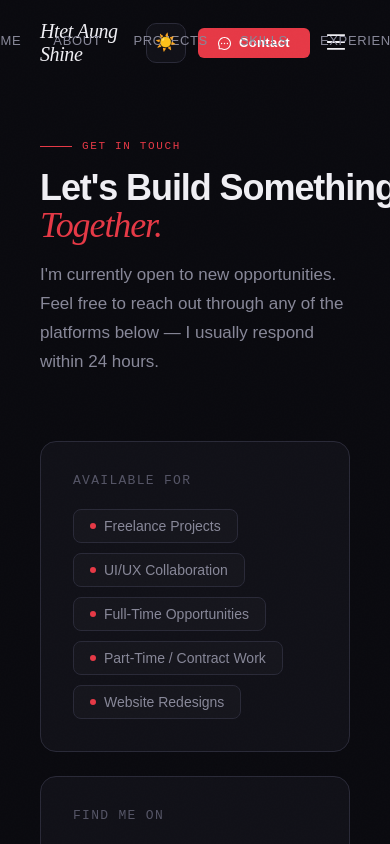
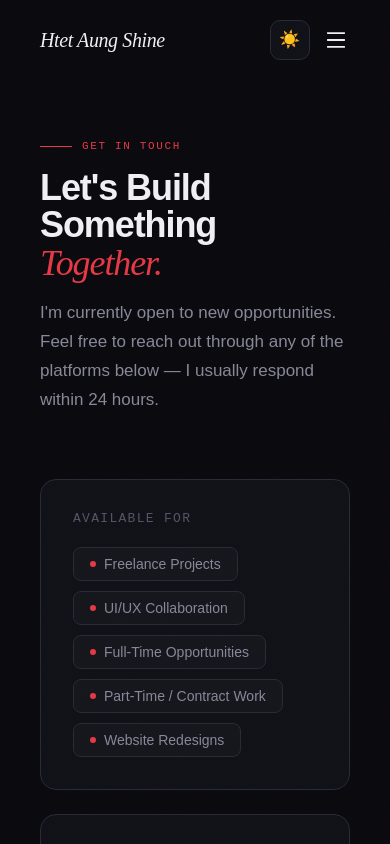
Before and after one commit to ShineLay24/my-portfolio, a Next.js app: page /contact in a window 390 px wide. Shown: the top 844 px of the page. Built offline with nearby package versions, Linux system fonts and the light colour scheme.

Commit message:
Update header.js and contact.js for error in mobile view.

```diff
--- a/src/app/contact/page.js
+++ b/src/app/contact/page.js
@@ -36,7 +36,6 @@ export default function ContactPage() {
             letterSpacing: '-0.03em',
             lineHeight: 1.05,
             marginBottom: '16px',
-            whiteSpace: 'nowrap',
           }}>
             Let's Build Something{' '} <br />
             <span style={{ fontFamily: 'var(--font-serif)', fontStyle: 'italic', fontWeight: 400, color: 'var(--accent)' }}>
--- a/src/component/header.js
+++ b/src/component/header.js
@@ -18,7 +18,6 @@ function ThemeToggle() {
   const [theme, setTheme] = useState('dark')
   const [mounted, setMounted] = useState(false)
 
-  // On first load, read saved preference
   useEffect(() => {
     const saved = localStorage.getItem('portfolio-theme') || 'dark'
     setTheme(saved)
@@ -33,7 +32,6 @@ function ThemeToggle() {
     localStorage.setItem('portfolio-theme', next)
   }
 
-  // Prevent hydration flash
   if (!mounted) {
     return <div style={{ width: 40, height: 40 }} />
   }
@@ -64,7 +62,6 @@ export default function Header() {
     return () => window.removeEventListener('scroll', handleScroll)
   }, [])
 
-  // Keep local theme state in sync so mobile menu bg matches
   useEffect(() => {
     const saved = localStorage.getItem('portfolio-theme') || 'dark'
     setTheme(saved)
@@ -116,6 +113,7 @@ export default function Header() {
             textDecoration: 'none',
             letterSpacing: '-0.02em',
             transition: 'color 0.3s ease',
+            flexShrink: 0,
           }}
           onMouseEnter={e => e.target.style.color = 'var(--accent)'}
           onMouseLeave={e => e.target.style.color = 'var(--text)'}
@@ -125,14 +123,13 @@ export default function Header() {
 
         {/* Desktop Nav */}
         <nav
+          className="header-desktop-nav"
           style={{
-            display: 'flex',
             gap: '32px',
             position: 'absolute',
             left: '50%',
             transform: 'translateX(-50%)',
           }}
-          className="hidden md:flex"
         >
           {navLinks.map(({ href, label }) => {
             const isActive = pathname === href
@@ -151,6 +148,7 @@ export default function Header() {
                   transition: 'color 0.3s ease',
                   position: 'relative',
                   paddingBottom: '4px',
+                  whiteSpace: 'nowrap',
                 }}
                 onMouseEnter={e => { if (!isActive) e.currentTarget.style.color = 'var(--text)' }}
                 onMouseLeave={e => { if (!isActive) e.currentTarget.style.color = 'var(--text-muted)' }}
@@ -172,12 +170,12 @@ export default function Header() {
         </nav>
 
         {/* Right side */}
-        <div style={{ display: 'flex', alignItems: 'center', gap: '12px' }}>
+        <div style={{ display: 'flex', alignItems: 'center', gap: '12px', flexShrink: 0 }}>
           <ThemeToggle />
 
           <Link
             href="/contact"
-            className="hidden md:inline-flex btn-primary"
+            className="btn-primary header-desktop-contact"
             style={{ padding: '8px 20px', fontSize: '13px' }}
           >
             <MessageOutlined />
@@ -187,7 +185,7 @@ export default function Header() {
           {/* Mobile menu toggle */}
           <button
             onClick={() => setMenuOpen(!menuOpen)}
-            className="md:hidden"
+            className="header-mobile-toggle"
             style={{
               background: 'none',
               border: 'none',
@@ -248,6 +246,32 @@ export default function Header() {
           </Link>
         </div>
       )}
+
+      <style>{`
+        .header-desktop-nav {
+          display: flex;
+        }
+        .header-desktop-contact {
+          display: inline-flex;
+        }
+        .header-mobile-toggle {
+          display: none;
+        }
+
+        @media (max-width: 768px) {
+          .header-desktop-nav {
+            display: none !important;
+          }
+          .header-desktop-contact {
+            display: none !important;
+          }
+          .header-mobile-toggle {
+            display: inline-flex !important;
+            align-items: center;
+            justify-content: center;
+          }
+        }
+      `}</style>
     </>
   )
 }
```
